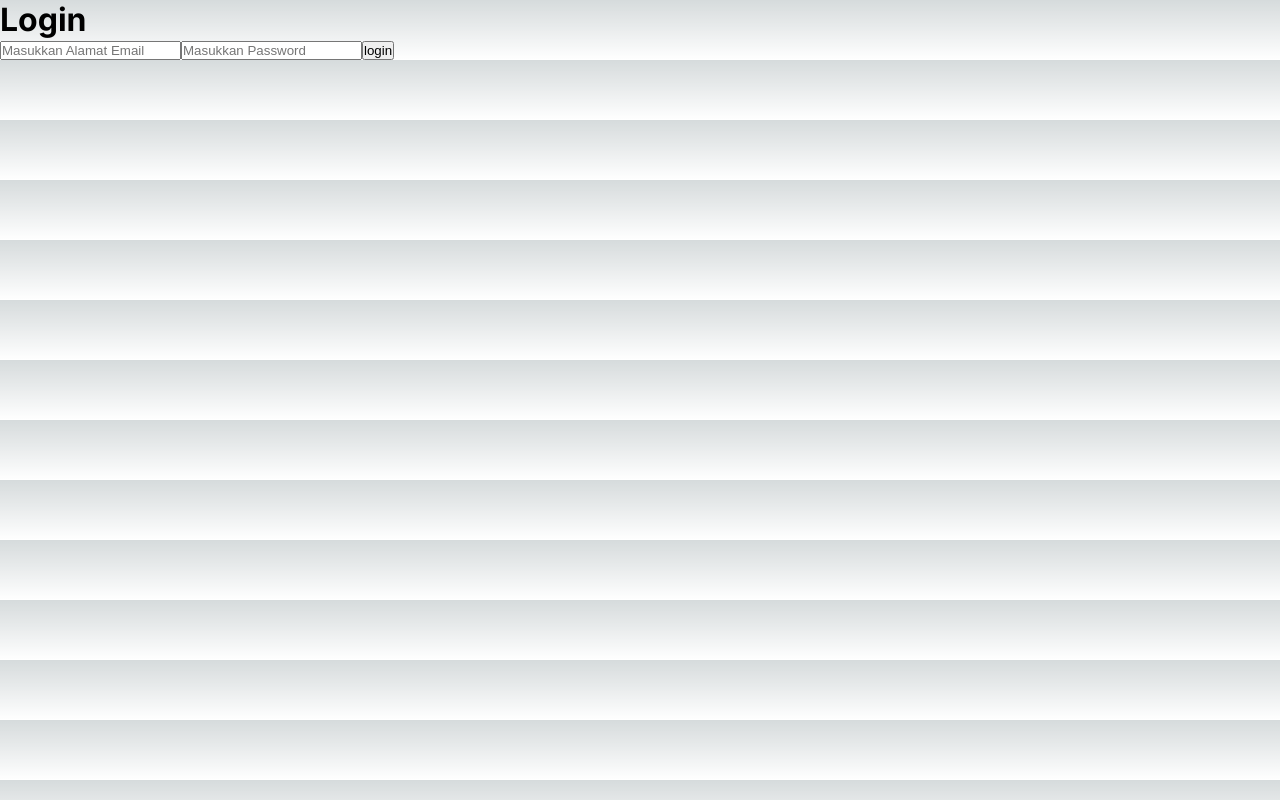
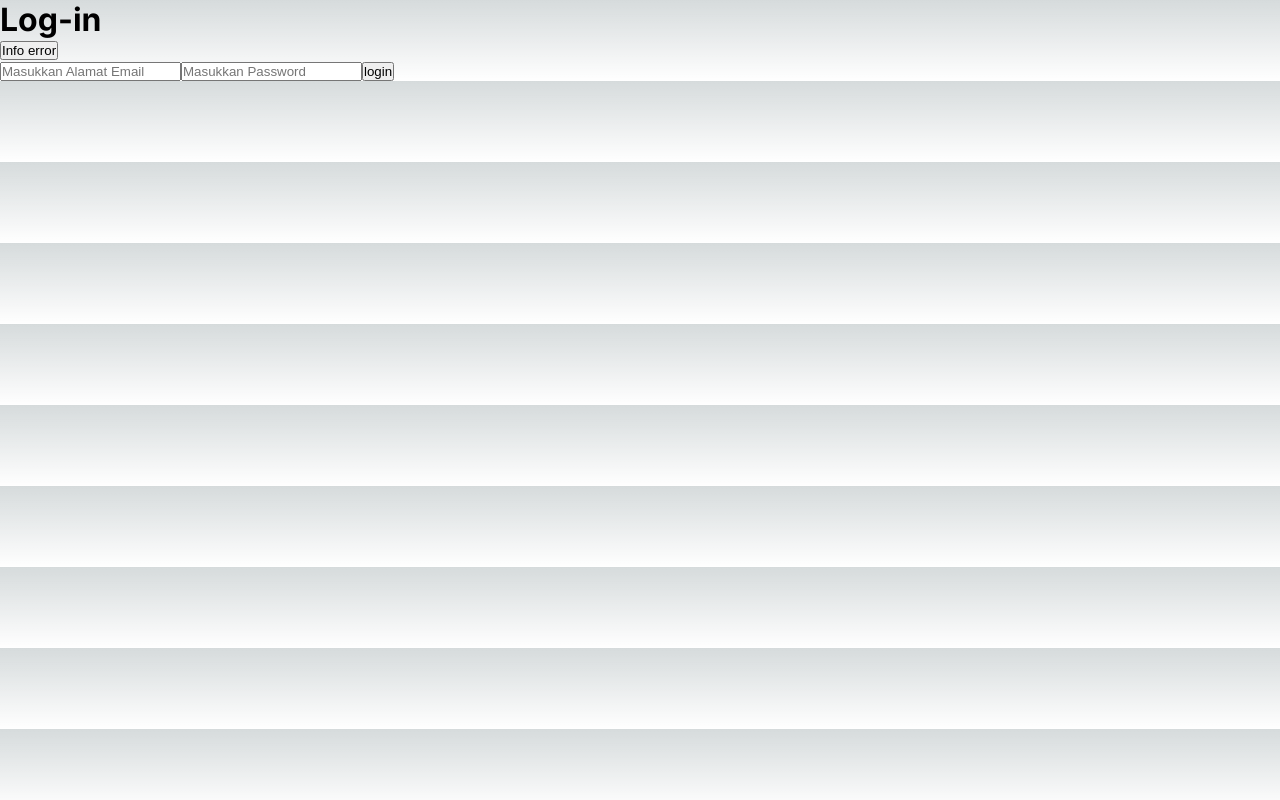
Before and after one commit to vick1208/book-app, a Next.js app: page /login in a window 1280 px wide. Built offline with nearby package versions, Linux system fonts and the light colour scheme.

Commit message:
rename title

```diff
--- a/src/app/layout.js
+++ b/src/app/layout.js
@@ -4,7 +4,7 @@ import './globals.css'
 const inter = Inter({ subsets: ['latin'] })
 
 export const metadata = {
-  title: 'Library App',
+  title: 'Book App',
   description: 'Generated by create next app',
 }
 
--- a/src/app/login/page.jsx
+++ b/src/app/login/page.jsx
@@ -41,7 +41,9 @@ export default function Login() {
 
 
         <div>
-            <h1>Login</h1>
+            <h1>Log-in</h1>
+            <Buttons onClick={()=>alert("Tidak dapat melakukan login untuk sementara. HTTP 422")}
+            text = "Info error"/>
             <form onSubmit={loginHandler}>
                 <input type="email" value={email} onChange={(e) => setEmail(e.target.value)} placeholder="Masukkan Alamat Email" />
                 <input type="password" value={password} onChange={(e) => setPassword(e.target.value)} placeholder="Masukkan Password" />
@@ -51,7 +53,6 @@ export default function Login() {
 
             </form>
 
-            {/* Masih belum bisa dipakai karena HTTP error 422  (Unprocessable Entity) */}
         </div>
     );
 }
```
